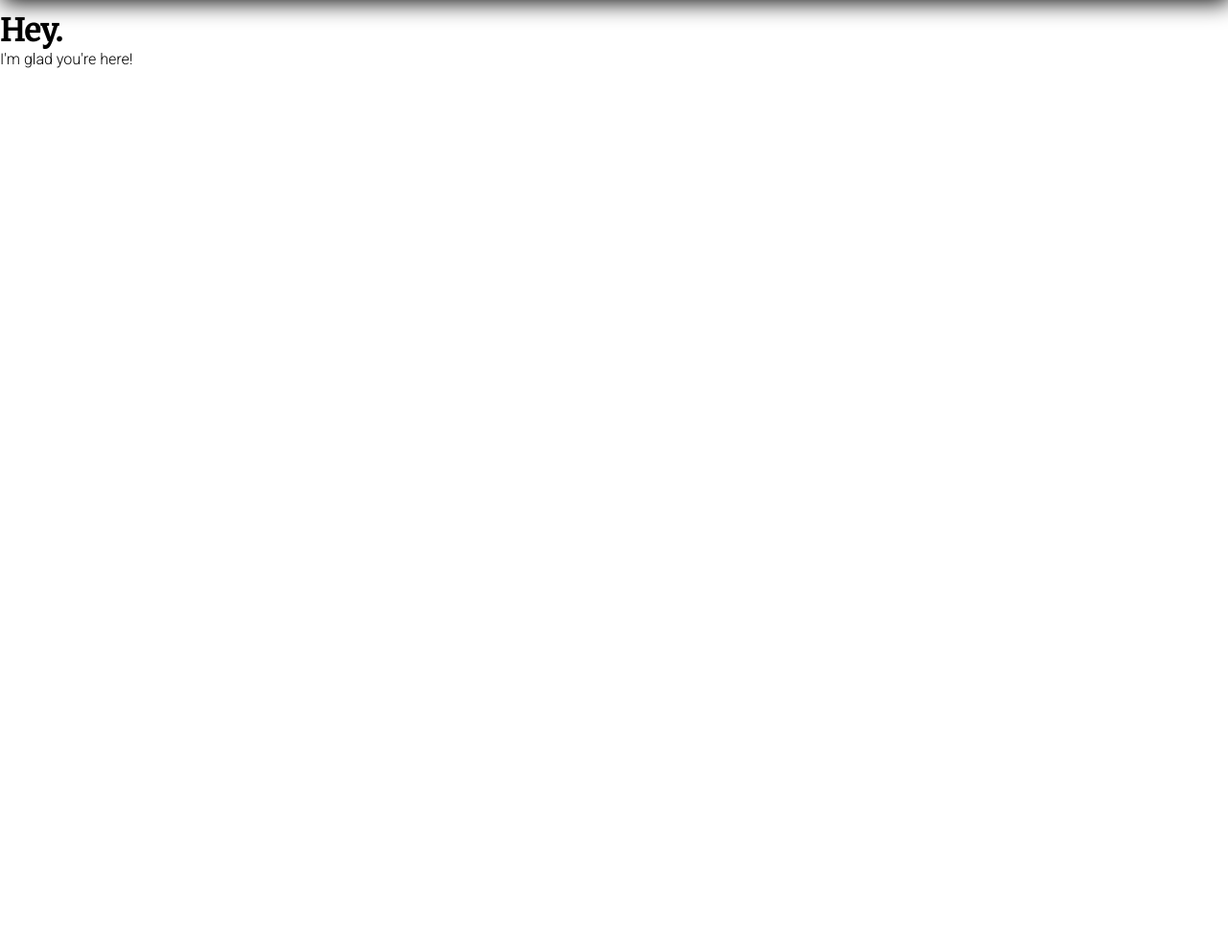
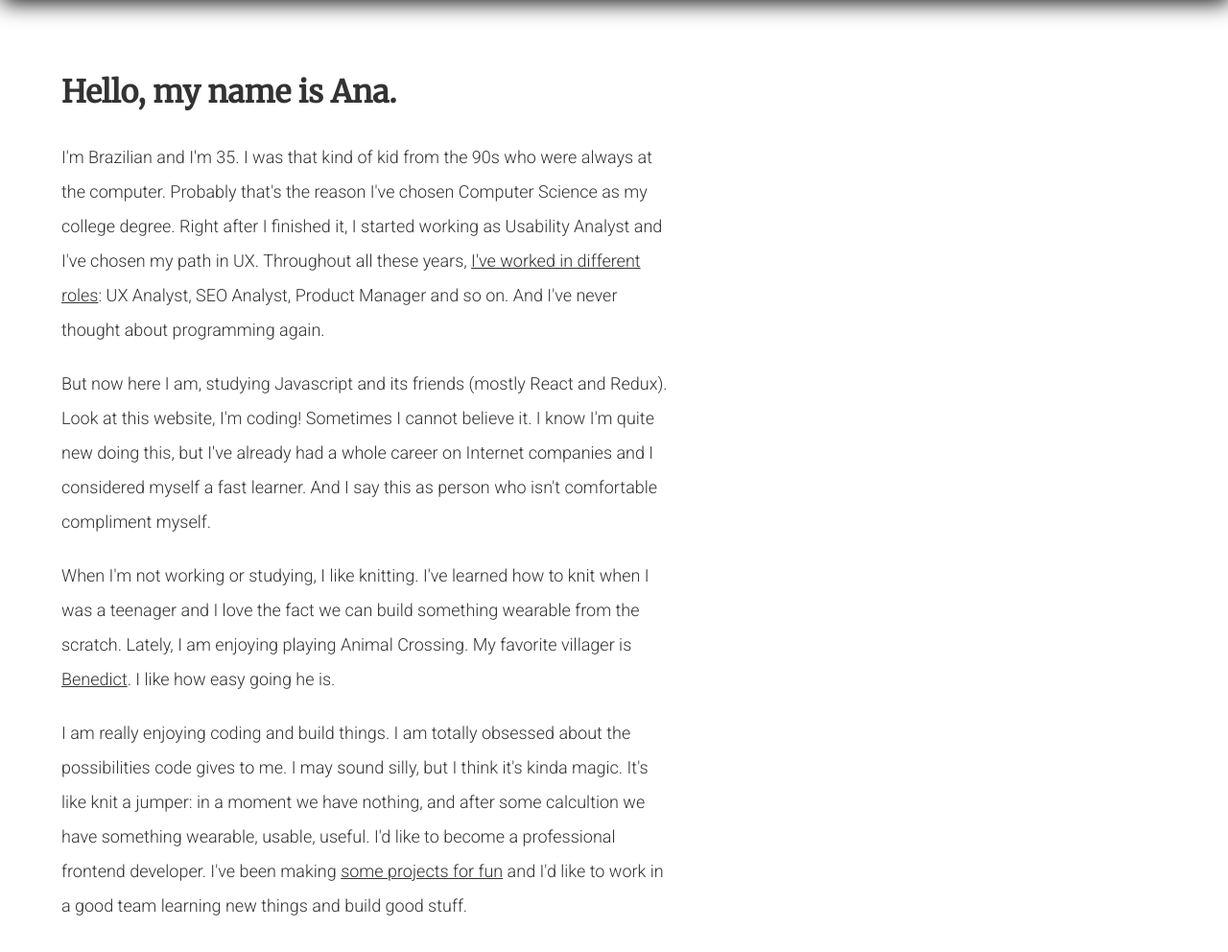
Before and after one commit to anamartins/work, a React app: page /about-me in a window 1280 px wide. Shown: the part 48-1040 px from the top of the page at 96% size. Before the commit the page ends 800 px from the top, so only its background shows below. Built offline with nearby package versions, Linux system fonts and the light colour scheme.

Commit message:
Add about me text

```diff
--- a/src/components/hello/hello.js
+++ b/src/components/hello/hello.js
@@ -17,11 +17,10 @@ class Hello extends React.Component {
           </h1>
 
           <p className="subtitle">
-            a Brazilian frontend dev wannabe based in Amsterdam
+            a Brazilian frontend dev wannabe based in Amsterdam and{" "}
+            <span className="highlighting">I'm looking for a job</span>.{" "}
           </p>
-          <p className="subtitle">
-            and <span className="highlighting">I'm looking for a job</span>.
-          </p>
+
           <Link to="/about-me">
             {" "}
             <input type="button" value="more about me" className="hello-btn" />
--- a/src/components/hello/style.scss
+++ b/src/components/hello/style.scss
@@ -1,9 +1,11 @@
 .hello {
   position: relative;
-  height: 250px;
+  // height: 250px;
+  width: 60%;
   .content {
     .hello-title {
       padding: 15px 0 10px 0;
+      font-size: 50px;
     }
     .hello-btn {
       background-color: #fff;
@@ -31,9 +33,9 @@
     }
 
     .subtitle {
-      font-size: 20px;
+      font-size: 30px;
       margin: 5px;
-      line-height: 30px;
+      line-height: 50px;
       font-family: "Merriweather", serif;
     }
 
--- a/src/components/projects/style.scss
+++ b/src/components/projects/style.scss
@@ -1,5 +1,6 @@
 .projects {
   position: relative;
+  padding-top: 30px;
 
   //.all-projects {
   // display: flex;
--- a/src/components/singleProject/style.scss
+++ b/src/components/singleProject/style.scss
@@ -23,6 +23,7 @@
     .single-project-info {
       padding: 0px;
       width: 100%;
+      // position: relative;
       .single-project-name {
         z-index: 2;
         color: #fff;
@@ -31,7 +32,7 @@
         font-family: "Merriweather", serif;
         font-size: 25px;
         position: absolute;
-        top: 15%;
+        top: 25%;
       }
       .single-project-description {
         color: #fff;
--- a/src/views/aboutMe/aboutMe.js
+++ b/src/views/aboutMe/aboutMe.js
@@ -12,8 +12,66 @@ class AboutMe extends React.Component {
     return (
       <div className="about-me">
         <Header />
-        <h1 className="about-me-title">Hey.</h1>
-        <p>I'm glad you're here! </p>
+        <h1 className="about-me-title">Hello, my name is Ana.</h1>
+        <div class="about-me-text">
+          <p class="about-me-paragraph">
+            I'm Brazilian and I'm 35. I was that kind of kid from the 90s who
+            were always at the computer. Probably that's the reason I've chosen
+            Computer Science as my college degree. Right after I finished it, I
+            started working as Usability Analyst and I've chosen my path in UX.
+            Throughout all these years,{" "}
+            <a
+              className="about-me-link"
+              href="https://www.linkedin.com/in/anacmartins/"
+              target=" _blank"
+            >
+              I've worked in different roles
+            </a>
+            : UX Analyst, SEO Analyst, Product Manager and so on. And I've never
+            thought about programming again.
+          </p>
+
+          <p class="about-me-paragraph">
+            But now here I am, studying Javascript and its friends (mostly React
+            and Redux). Look at this website, I'm coding! Sometimes I cannot
+            believe it. I know I'm quite new doing this, but I've already had a
+            whole career on Internet companies and I considered myself a fast
+            learner. And I say this as person who isn't comfortable compliment
+            myself.
+          </p>
+          <p class="about-me-paragraph">
+            When I'm not working or studying, I like knitting. I've learned how
+            to knit when I was a teenager and I love the fact we can build
+            something wearable from the scratch. Lately, I am enjoying playing
+            Animal Crossing. My favorite villager is{" "}
+            <a
+              className="about-me-link"
+              href="https://www.bluebirdhastoldme.com/villager/benedict"
+              target="_blank"
+            >
+              Benedict
+            </a>
+            . I like how easy going he is.{" "}
+          </p>
+
+          <p class="about-me-paragraph">
+            I am really enjoying coding and build things. I am totally obsessed
+            about the possibilities code gives to me. I may sound silly, but I
+            think it's kinda magic. It's like knit a jumper: in a moment we have
+            nothing, and after some calcultion we have something wearable,
+            usable, useful. I'd like to become a professional frontend
+            developer. I've been making{" "}
+            <a
+              className="about-me-link"
+              href="https://github.com/anamartins"
+              target="_blank"
+            >
+              some projects for fun
+            </a>{" "}
+            and I'd like to work in a good team learning new things and build
+            good stuff.{" "}
+          </p>
+        </div>
       </div>
     );
   }
--- a/src/views/aboutMe/style.scss
+++ b/src/views/aboutMe/style.scss
@@ -1,5 +1,27 @@
 .about-me {
+  width: 60%;
+
+  padding: 5%;
+
   .about-me-title {
     padding-top: 60px;
+    color: #333;
+  }
+
+  .about-me-text {
+    padding-top: 30px;
+    color: #333;
+
+    .about-me-link {
+      color: #333;
+      &:hover {
+        color: #b0147d;
+      }
+    }
+    .about-me-paragraph {
+      font-size: 18px;
+      line-height: 200%;
+      padding-bottom: 20px;
+    }
   }
 }
--- a/src/views/projectView/style.scss
+++ b/src/views/projectView/style.scss
@@ -1,6 +1,5 @@
 .project {
   padding: 2%;
-  // margin: 0 2% 0 2%;
   margin: 0 auto;
   position: relative;
   width: 70%;
```
